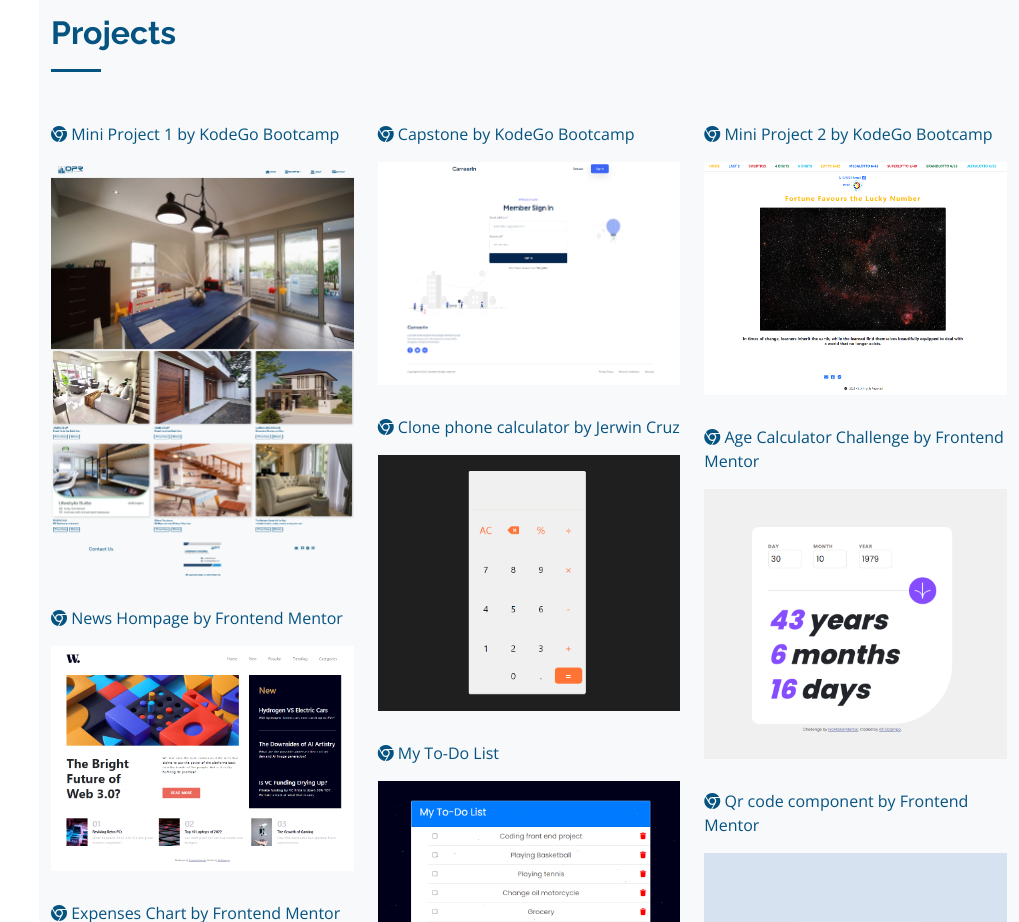
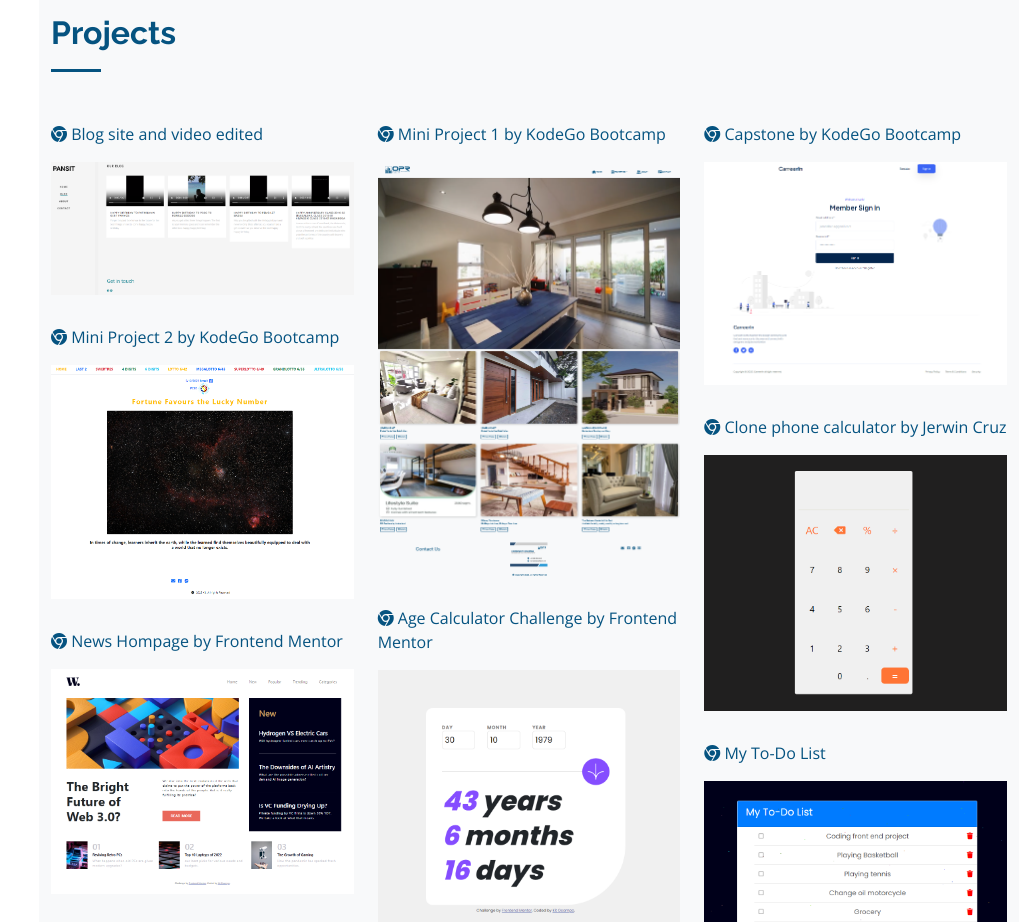
Before and after one commit to ocampojkq/web-dev-vid-editor, a plain HTML site: page index.html in a window 1280 px wide. Shown: the part 2320-3242 px from the top of the page, without its empty margins (261-1280 px from the left). Drawn offline with nearby package versions, Linux system fonts and the light colour scheme.

Commit message:
adding file video

```diff
--- a/index.html
+++ b/index.html
@@ -291,6 +291,18 @@ data-aos-duration="1500">
         <div class="row portfolio-container" data-aos="fade-up" data-aos-delay="100">
 
           <div class="col-lg-4 col-md-6 portfolio-item filter-app">
+            <i class="fa-brands fa-chrome"></i> <a href="https://pansit-greetings.netlify.app/" target="_blank"> Blog site and video edited</a>
+            <div class="portfolio-wrap pt-3">
+
+              <img src="assets/img/blog site and video edited.PNG" class="img-fluid" alt="">
+              <div class="portfolio-links">
+                <a href="assets/img/blog site and video edited.PNG" data-gallery="portfolioGallery" class="portfolio-lightbox" title=""><i class="bx bx-plus"></i></a>
+                <a href="portfolio-details.html" title="More Details"><i class="bx bx-link"></i></a>
+              </div>
+            </div>
+          </div>
+
+          <div class="col-lg-4 col-md-6 portfolio-item filter-app">
             <i class="fa-brands fa-chrome"></i> <a href="https://ocampojkq.github.io/" target="_blank"> Mini Project 1 by KodeGo Bootcamp</a>
             <div class="portfolio-wrap pt-3">
 
```
Also changed, not shown: portfolio-details.html (+3 -1 lines), assets/img/blog site and video edited.PNG (added).
